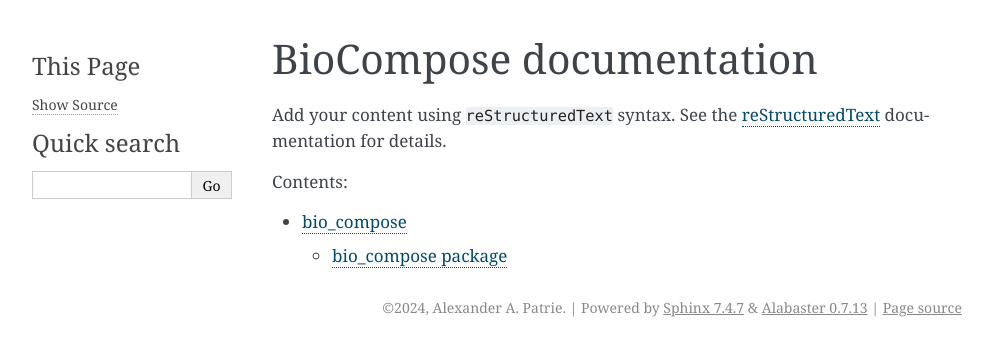
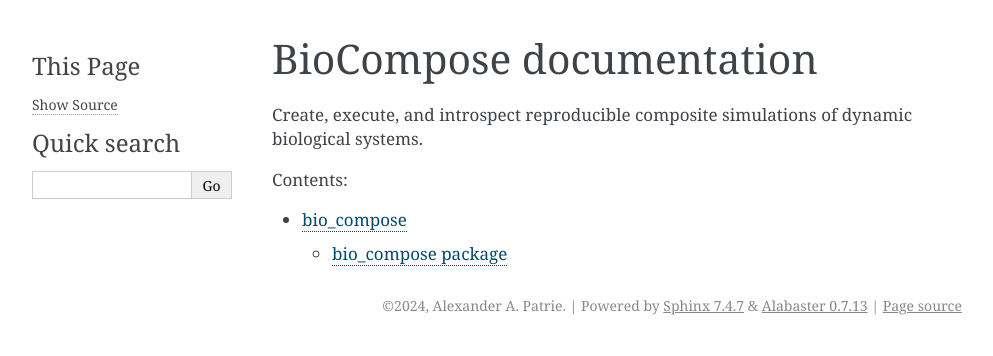
Before and after one commit to biosimulators/bio-compose, a Sphinx documentation site: the page built from documentation/source/index.rst, in a window 1280 px wide. Shown: the top 356 px of the page, without its empty margins (148-1141 px from the left). Built offline with Sphinx 7.4.7, drawn with Linux system fonts in a browser that asks for light colours.

Commit message:
update commands

```diff
--- a/documentation/source/conf.py
+++ b/documentation/source/conf.py
@@ -17,6 +17,7 @@
 extensions = [
     'sphinx.ext.autodoc',
     'sphinx_autodoc_typehints',
+    'sphinx.ext.napoleon'
 ]
 
 templates_path = ['_templates']
--- a/documentation/source/index.rst
+++ b/documentation/source/index.rst
@@ -5,10 +5,7 @@
 
 BioCompose documentation
 ========================
-
-Add your content using ``reStructuredText`` syntax. See the
-`reStructuredText <https://www.sphinx-doc.org/en/master/usage/restructuredtext/index.html>`_
-documentation for details.
+Create, execute, and introspect reproducible composite simulations of dynamic biological systems.
 
 
 .. toctree::
```
Also changed, not shown: .readthedocs.yaml, 7 other files.
